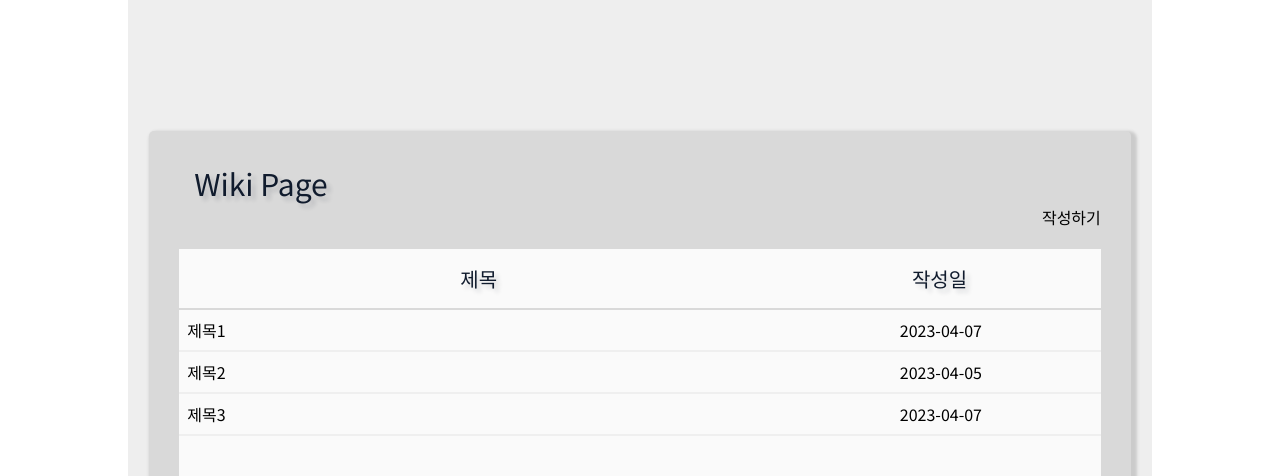
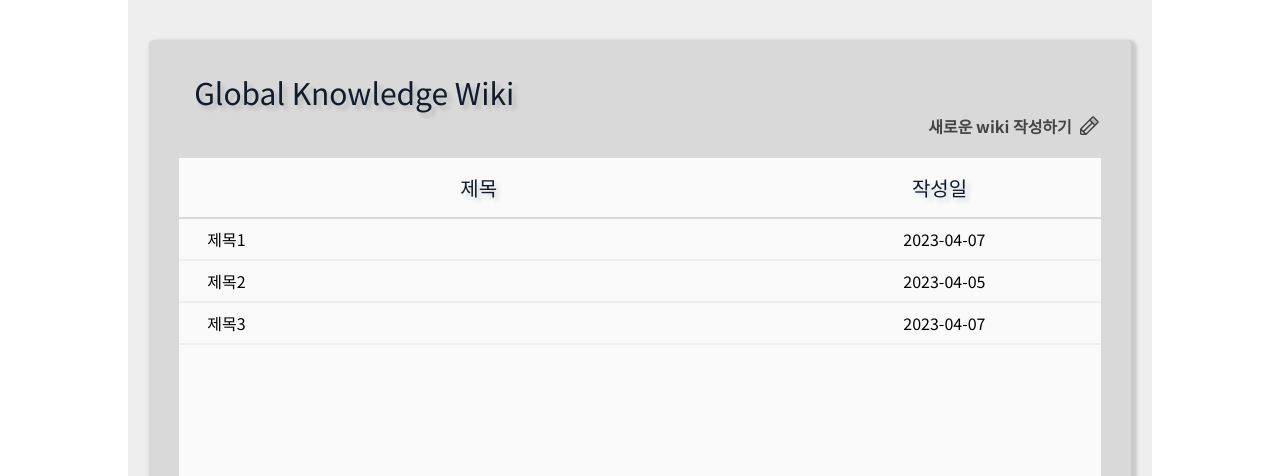
Before and after one commit to AngelaChaejung/LCJ_WikiPage, a React (Create React App) app: page / in a window 1280 px wide. Shown: the part 157-633 px from the top of the page. Built offline with nearby package versions, Linux system fonts and the light colour scheme; data requests are answered from the project's data file; a web font is replaced by a local one.

Commit message:
:white_check_mark: NewPost페이지, Detail페이지 router연결

```diff
--- a/src/components/WikiPage.jsx
+++ b/src/components/WikiPage.jsx
@@ -1,25 +1,29 @@
 import React, { useEffect, useState } from "react";
 import styled from "styled-components";
 import axios from "axios";
+import { useNavigate } from "react-router-dom";
+import pencil from "../img/newpostIcon/pencil.svg";
 
 const WikiPage = () => {
+  const navigate = useNavigate();
+
+  //JSON서버로 데이터를 받아오는 부분
   const [db, setDb] = useState(null);
-
   const getData = async () => {
     const { data } = await axios.get("http://localhost:3001/post");
-
     setDb(data);
   };
   useEffect(() => {
     getData();
   }, []);
-  console.log(db);
+
   return (
     <div>
-      <STitleSpan>Wiki Page</STitleSpan>
-
-      <SAddPost>작성하기</SAddPost>
-
+      <STitleSpan>Global Knowledge Wiki</STitleSpan>
+      <SAddPost onClick={() => navigate(`/newpost`)}>
+        <SPencilIcon src={pencil} alt="pencil" />
+        새로운 wiki 작성하기
+      </SAddPost>
       <SListBox>
         <S1stRow>
           <STitle>제목</STitle> <SDate>작성일</SDate>
@@ -27,7 +31,8 @@ const WikiPage = () => {
 
         {db?.map((a, i) => (
           <SContentContainer key={i}>
-            <SContentTitle>{a.title}</SContentTitle> <SContentDate>{a.date}</SContentDate>
+            <SContentTitle onClick={() => navigate(`/detail/${a.id}`)}>{a.title}</SContentTitle>{" "}
+            <SContentDate>{a.date}</SContentDate>
           </SContentContainer>
         ))}
       </SListBox>
@@ -39,7 +44,10 @@ export default WikiPage;
 
 const SAddPost = styled.div`
   flex-direction: row-reverse;
-  display: flex; ;
+  display: flex;
+  gap: 5px;
+  color: #444444;
+  font-weight: 600;
 `;
 
 const STitleSpan = styled.span`
@@ -86,10 +94,14 @@ const SContentContainer = styled.div`
 
 const SContentTitle = styled.div`
   width: 65%;
-  padding-left: 8px;
+  padding-left: 28px;
+  cursor: pointer;
 `;
 
 const SContentDate = styled.div`
   width: 35%;
   text-align: center;
 `;
+const SPencilIcon = styled.img`
+  cursor: pointer;
+`;
--- /dev/null
+++ b/src/pages/DetailPage.jsx
@@ -0,0 +1,7 @@
+import React from "react";
+
+const DetailPage = () => {
+  return <div>디테일페이지</div>;
+};
+
+export default DetailPage;
--- /dev/null
+++ b/src/pages/NewPost.jsx
@@ -0,0 +1,7 @@
+import React from "react";
+
+const NewPost = () => {
+  return <div>새로 작성</div>;
+};
+
+export default NewPost;
--- a/src/shared/Router.jsx
+++ b/src/shared/Router.jsx
@@ -2,12 +2,16 @@ import React from "react";
 import Layout from "../style/Layout";
 import { Route, Routes } from "react-router-dom";
 import MainPage from "../pages/MainPage";
+import DetailPage from "../pages/DetailPage";
+import NewPost from "../pages/NewPost";
 
 const Router = () => {
   return (
     <Layout>
       <Routes>
         <Route path="/" element={<MainPage />} />
+        <Route path="/detail/:id" element={<DetailPage />} />
+        <Route path="/newpost" element={<NewPost />} />
       </Routes>
     </Layout>
   );
--- a/src/style/Layout.jsx
+++ b/src/style/Layout.jsx
@@ -27,10 +27,8 @@ const SOutWrap = styled.div`
 const SContentBox = styled.div`
   display: flex;
   flex-direction: column;
-  /* justify-content: space-between; */
   height: 100vh;
   background-color: #eeeeee;
   width: 80%;
-  justify-content: center;
-  margin: auto;
+  margin: 0px auto 0px auto;
 `;
```
Also changed, not shown: src/img/newpostIcon/pencil.svg (added).
